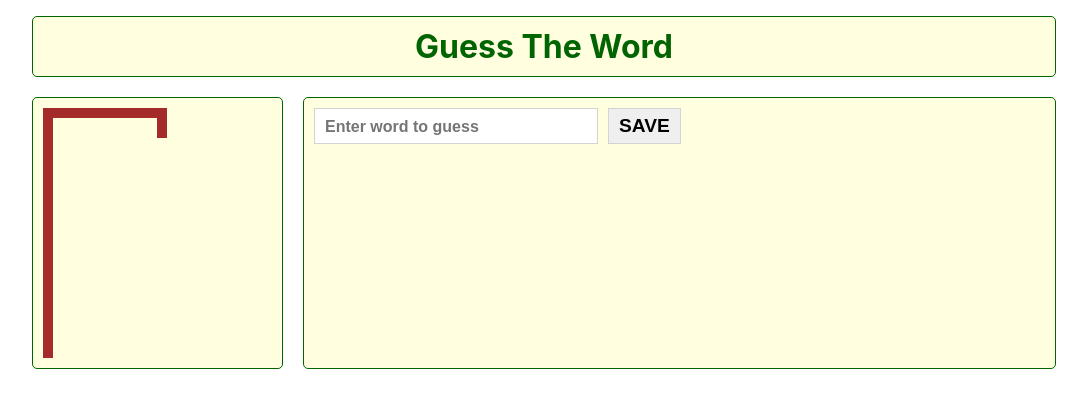
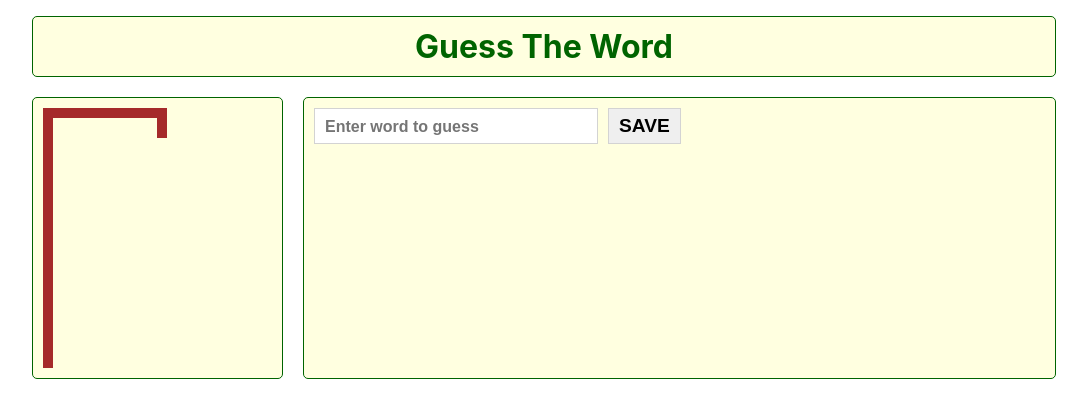
Before and after one commit to luvagu/guess-the-word, a React (Create React App) app: page / in a window 1280 px wide. Shown: the top 418 px of the page, without its empty margins (96-1183 px from the left). Built offline with nearby package versions, Linux system fonts and the light colour scheme.

Commit message:
changed min height

```diff
--- a/src/index.css
+++ b/src/index.css
@@ -47,7 +47,7 @@ header {
 	grid-area: header;
 }
 
-header > h1 {
+h1 {
 	text-align: center;
 	color: darkgreen;
 }
@@ -62,7 +62,7 @@ article {
 
 .body-container {
 	position: relative;
-  min-height: 250px;
+  min-height: 260px;
   border-left: 10px solid brown;
 }
 
```
